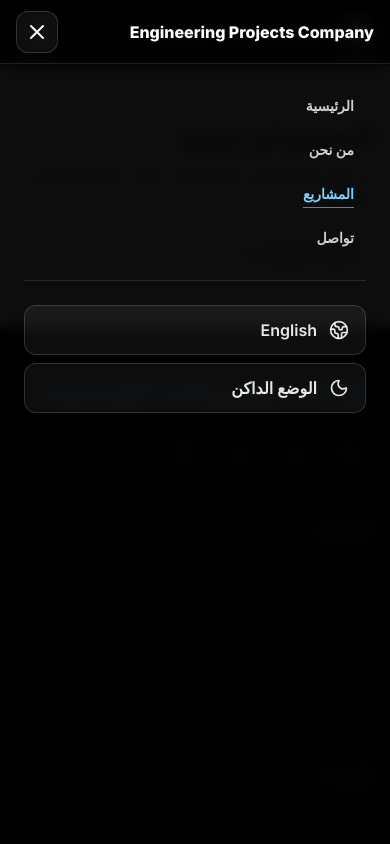
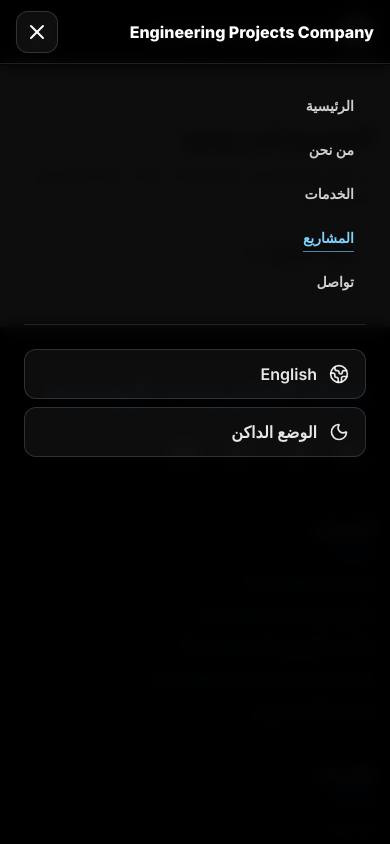
Before and after one commit to Eman3655/CompanyWebsite, a React (Vite) app in the folder web/: page /projects/1 in a window 390 px wide. Both pictures are taken after a click on the button "Open menu". Shown: the top 844 px of the page. Built offline with nearby package versions, Linux system fonts and the light colour scheme; grey boxes are pictures that could not be loaded.

Commit message:
update mobile navbar

```diff
--- a/web/src/components/Navbar.jsx
+++ b/web/src/components/Navbar.jsx
@@ -195,6 +195,11 @@ export default function Navbar() {
               >
                 {lang === "ar" ? "من نحن" : "About"}
               </NavLink>
+
+            <NavLink to="/services" className={navLinkClass}>
+              {lang === "ar" ? "الخدمات" : "Services"}
+            </NavLink>
+
               <NavLink
                 to="/projects"
                 className={navLinkClass}
```
